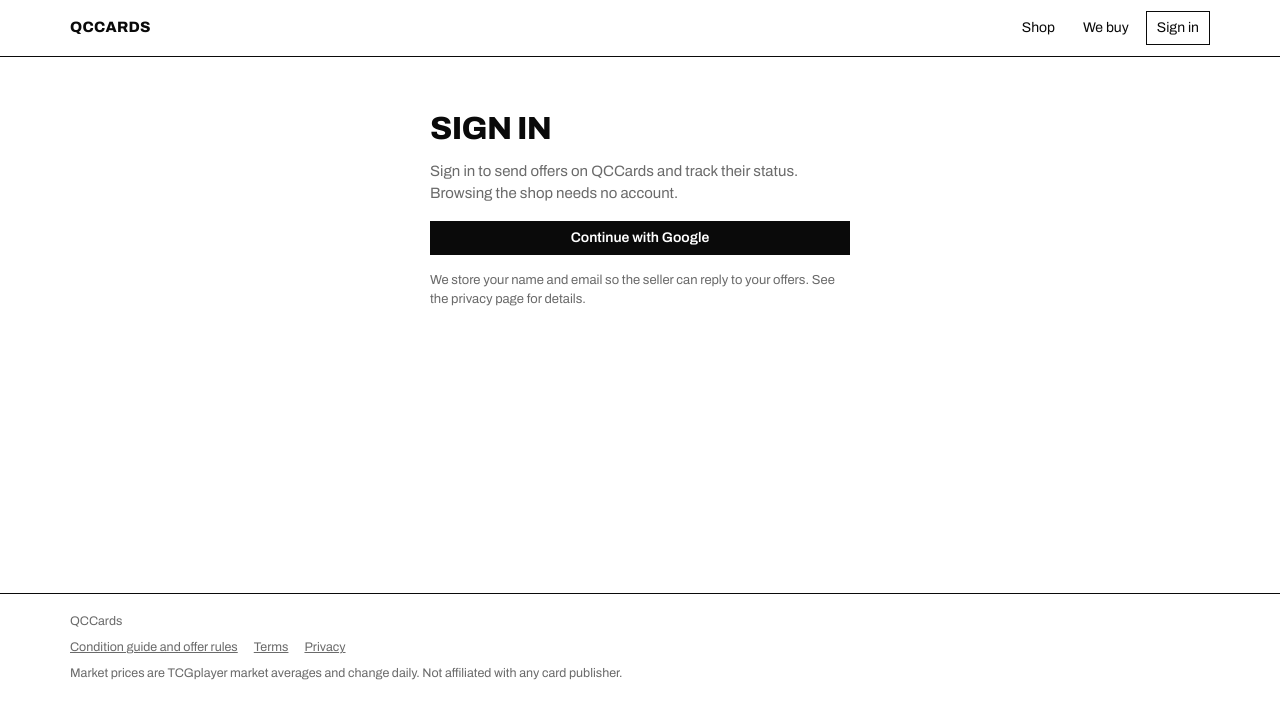
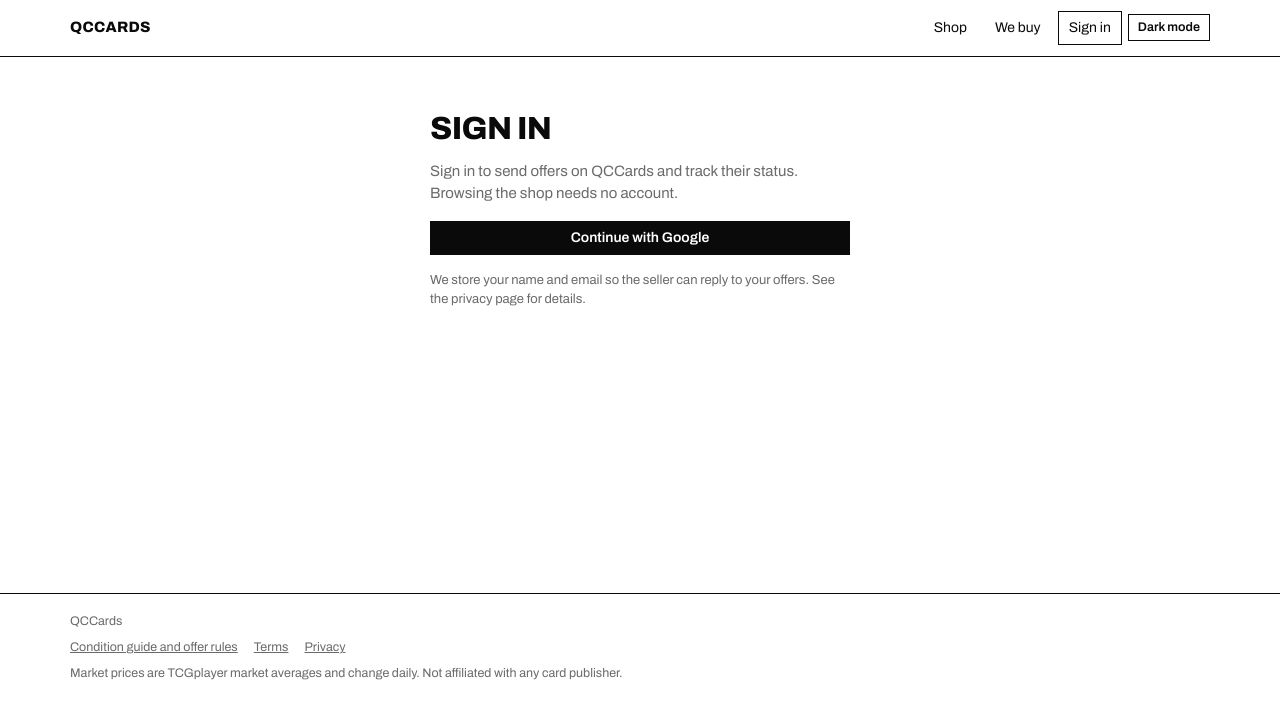
Before and after one commit to gnie13/card-marketplace, a Next.js app: page /login in a window 1280 px wide. Shown: the top 718 px of the page. Built offline with nearby package versions, Linux system fonts and the light colour scheme; no server answers; the database is empty.

Commit message:
Add a light and dark mode switch

```diff
--- a/app/globals.css
+++ b/app/globals.css
@@ -8,6 +8,7 @@
   --mono:"JetBrains Mono",ui-monospace,Menlo,Consolas,monospace;
   color-scheme:light;
 }
+:root[data-theme="dark"]{--paper:#0b0b0b;--ink:#f3f3f1;--mute:#9b9b98;--hair:#2a2a29;--wash:#161615;--good:#4fc27d;--warn:#e0a04a;--bad:#f07a70;color-scheme:dark}
 *{box-sizing:border-box}
 html,body{margin:0}
 body{background:var(--paper);color:var(--ink);font-family:var(--body);font-size:15px;line-height:1.45;-webkit-font-smoothing:antialiased}
--- a/app/layout.tsx
+++ b/app/layout.tsx
@@ -10,8 +10,10 @@ export const metadata: Metadata = {
 
 export default function RootLayout({ children }: { children: React.ReactNode }) {
   return (
-    <html lang="en">
+    <html lang="en" suppressHydrationWarning>
       <head>
+        {/* Applies the saved light or dark choice before the page paints. Light is the default. */}
+        <script dangerouslySetInnerHTML={{ __html: `try{if(localStorage.getItem("cm-theme")==="dark")document.documentElement.dataset.theme="dark"}catch(e){}` }} />
         <link rel="preconnect" href="https://fonts.googleapis.com" />
         <link rel="preconnect" href="https://fonts.gstatic.com" crossOrigin="" />
         {/* eslint-disable-next-line @next/next/no-page-custom-font */}
--- a/components/ui.tsx
+++ b/components/ui.tsx
@@ -2,10 +2,32 @@
 
 import Link from "next/link";
 import { usePathname } from "next/navigation";
+import { useEffect, useState } from "react";
 import { useApp } from "@/lib/app";
 import { configured, supabase } from "@/lib/supabase";
 import type { Card, OfferStatus } from "@/lib/types";
 import { STATE } from "@/lib/util";
+
+function ThemeToggle() {
+  const [dark, setDark] = useState(false);
+  useEffect(() => {
+    Promise.resolve().then(() => setDark(document.documentElement.dataset.theme === "dark"));
+  }, []);
+  function flip() {
+    const next = !dark;
+    setDark(next);
+    if (next) document.documentElement.dataset.theme = "dark";
+    else delete document.documentElement.dataset.theme;
+    try {
+      localStorage.setItem("cm-theme", next ? "dark" : "light");
+    } catch {}
+  }
+  return (
+    <button className="btn sm" onClick={flip} aria-pressed={dark} title="Switch between light and dark mode">
+      {dark ? "Light mode" : "Dark mode"}
+    </button>
+  );
+}
 
 export function Header() {
   const { user, isAdmin, ready, site, bundle } = useApp();
@@ -24,6 +46,7 @@ export function Header() {
           {user && <Link href="/offers" aria-current={cur("/offers")}>My offers</Link>}
           {isAdmin && <Link href="/admin" aria-current={cur("/admin")}>Admin</Link>}
           {ready && !user && <Link href="/login" aria-current={cur("/login")}>Sign in</Link>}
+          <ThemeToggle />
           {user && (
             <>
               <span className="who">{name}</span>
```
